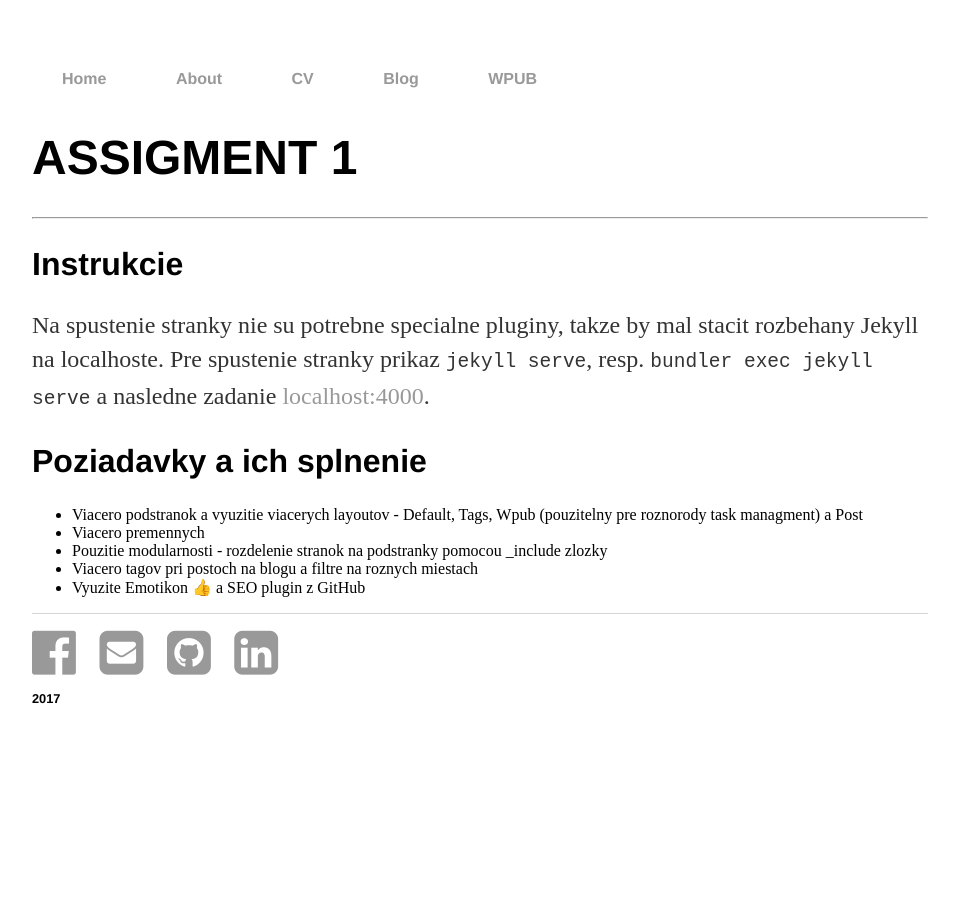
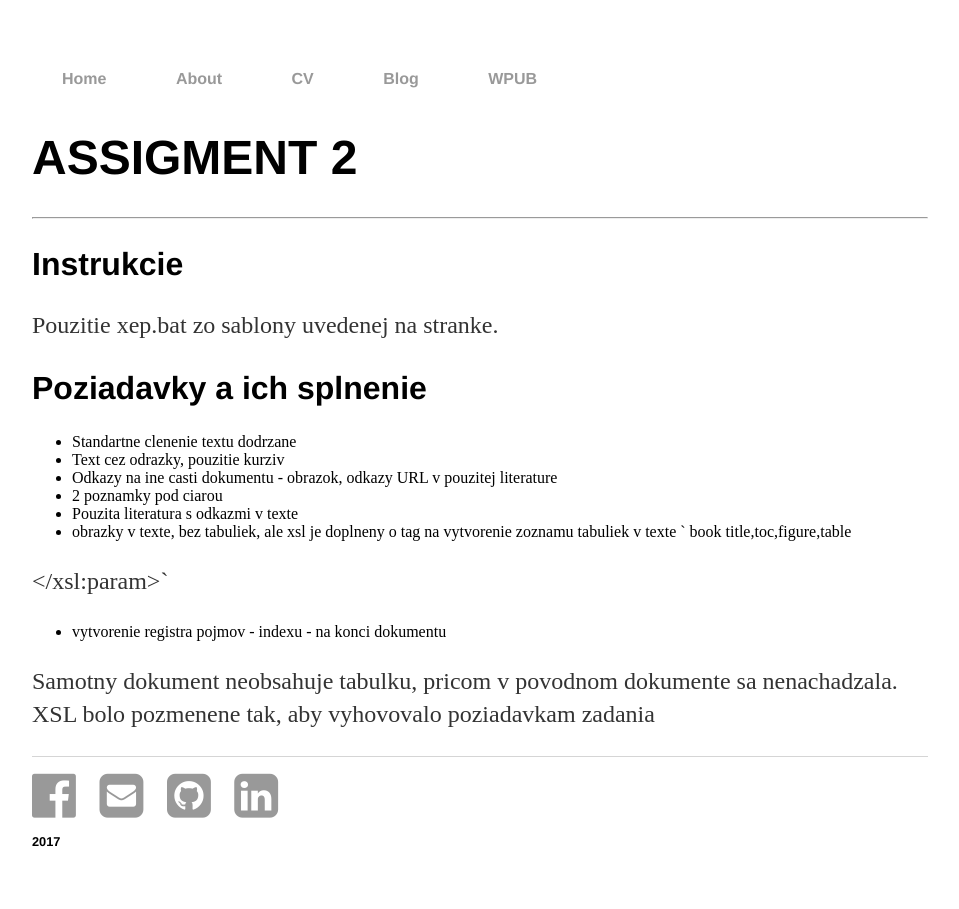
Before and after one commit to xcegin/xcegin.github.io, a Jekyll site: the page built from wpub/assigment2/index.md, in a window 1280 px wide. Shown: the whole page, without its empty margins (160-1119 px from the left). Built offline with Jekyll 4.4.1, drawn with Linux system fonts in a browser that asks for light colours; emoji names are drawn with the system emoji font.

Commit message:
Added 2nd assigment description

```diff
--- a/wpub/assigment2/index.md
+++ b/wpub/assigment2/index.md
@@ -1,9 +1,9 @@
 ---
 layout: default
-title: Assigment 1
+title: Assigment 2
 ---
 
-ASSIGMENT 1
+ASSIGMENT 2
 ============
 
 -------------------     ----------------------------
@@ -11,14 +11,18 @@ ASSIGMENT 1
 Instrukcie
 ---------
 
-Na spustenie stranky nie su potrebne specialne pluginy, takze by mal stacit rozbehany Jekyll na localhoste.
-Pre spustenie stranky prikaz `jekyll serve`, resp. `bundler exec jekyll serve` a nasledne zadanie
-[localhost:4000](http://localhost:4000).
+Pouzitie xep.bat zo sablony uvedenej na stranke.
 
 Poziadavky a ich splnenie
 ----------
-+ Viacero podstranok a vyuzitie viacerych layoutov - Default, Tags, Wpub (pouzitelny pre roznorody task managment) a Post
-+ Viacero premennych
-+ Pouzitie modularnosti - rozdelenie stranok na podstranky pomocou _include zlozky
-+ Viacero tagov pri postoch na blogu a filtre na roznych miestach
-+ Vyuzite Emotikon :+1: a SEO plugin z GitHub
++ Standartne clenenie textu dodrzane
++ Text cez odrazky, pouzitie kurziv
++ Odkazy na ine casti dokumentu - obrazok, odkazy URL v pouzitej literature
++ 2 poznamky pod ciarou
++ Pouzita literatura s odkazmi v texte
++ obrazky v texte, bez tabuliek, ale xsl je doplneny o tag na vytvorenie zoznamu tabuliek v texte `<xsl:param name="generate.toc">
+book      title,toc,figure,table
+</xsl:param>`
++ vytvorenie registra pojmov - indexu - na konci dokumentu
+
+Samotny dokument neobsahuje tabulku, pricom v povodnom dokumente sa nenachadzala. XSL bolo pozmenene tak, aby vyhovovalo poziadavkam zadania
```
